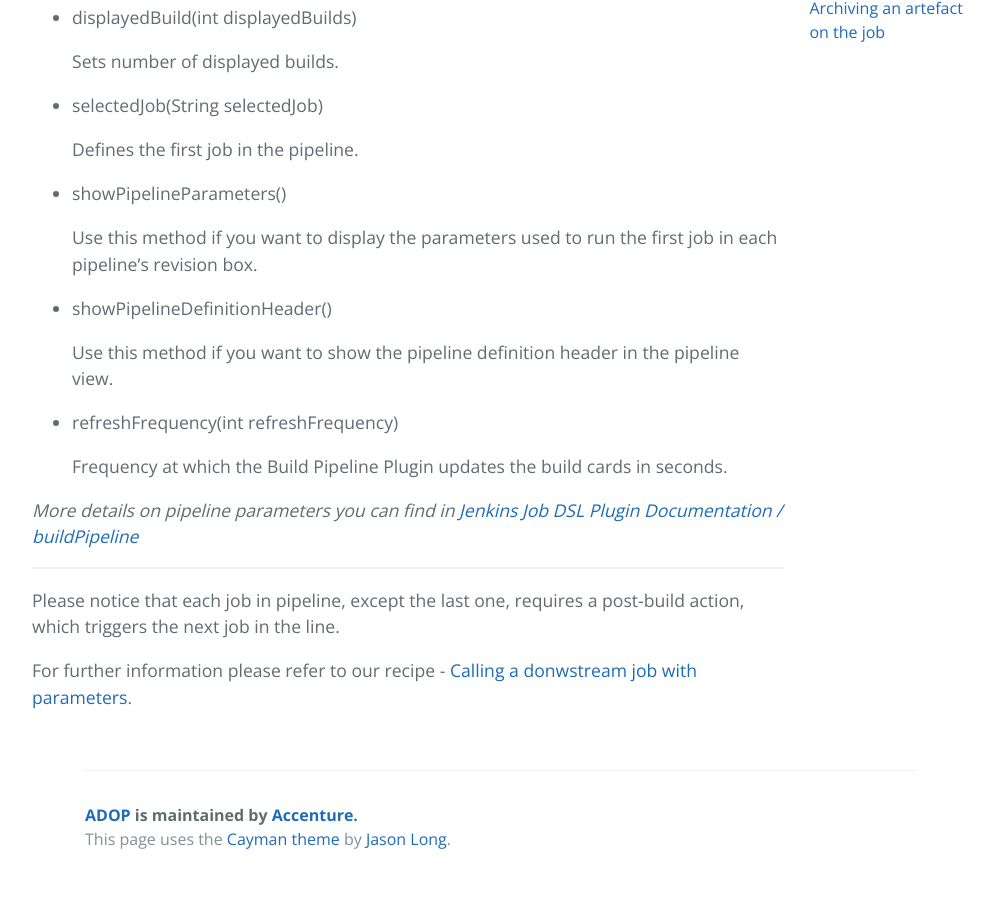
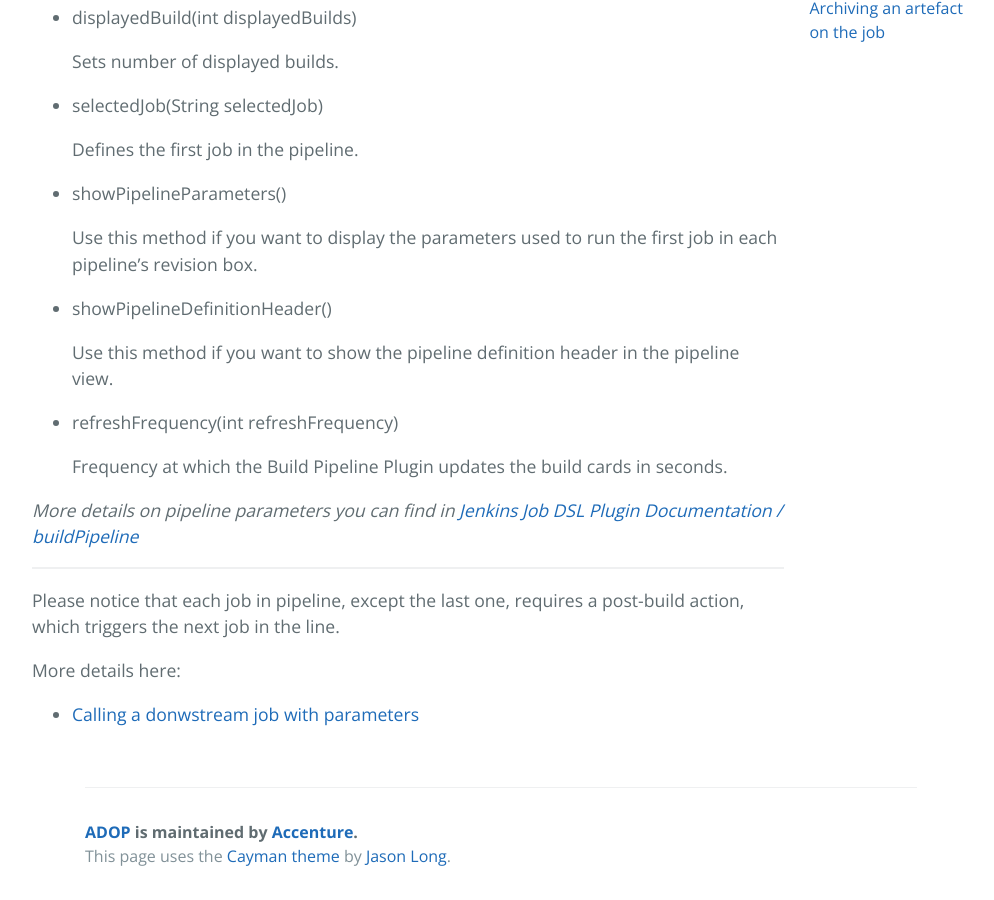
Before and after one commit to alexeymhv/adop-cartridges-cookbook, a Jekyll site: the page built from _docs/recipes/creating-pipeline-view.md, in a window 1280 px wide and 900 px high, scrolled down 963 px. Shown: the whole window, without its empty margins (139-1133 px from the left). Built offline with Jekyll 4.4.1, drawn with Linux system fonts in a browser that asks for light colours.

Commit message:
Update creating-pipeline-view.md

```diff
--- a/_docs/recipes/creating-pipeline-view.md
+++ b/_docs/recipes/creating-pipeline-view.md
@@ -59,4 +59,6 @@ _More details on pipeline parameters you can find in [Jenkins Job DSL Plugin Doc
 
 Please notice that each job in pipeline, except the last one, requires a post-build action, which triggers the next job in the line.
 
-For further information please refer to our recipe - [Calling a donwstream job with parameters](https://mibzzz.github.io/adop-cartridges-cookbook/docs/recipes/calling-downstream-job/).
+More details here:
+
+- [Calling a donwstream job with parameters](https://mibzzz.github.io/adop-cartridges-cookbook/docs/recipes/calling-downstream-job/)
```
